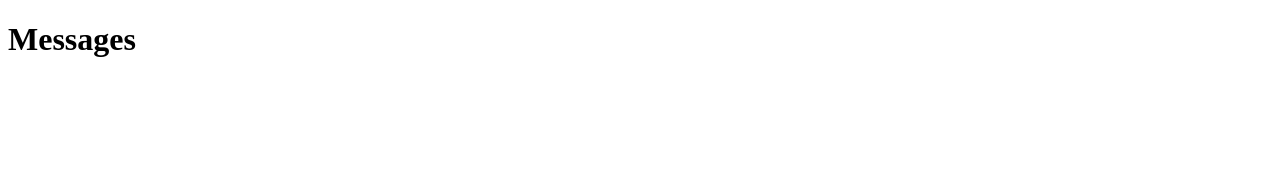
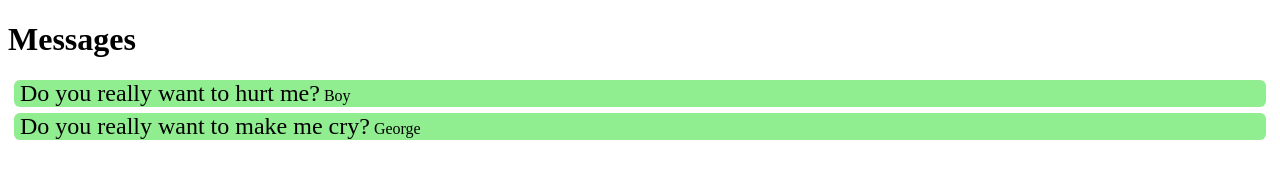
Before and after one commit to tuftsdev/cs120-rpettibone, a plain HTML site: page messages/index.html in a window 1280 px wide. Drawn offline with Linux system fonts and the light colour scheme.

Commit message:
complete javascript function

```diff
--- a/messages/index.html
+++ b/messages/index.html
@@ -8,7 +8,14 @@
   <script>
     function loadMessages() {
       jsonData = '[{"id":1,"content":"Do you really want to hurt me?","username":"Boy"},{"id":2,"content":"Do you really want to make me cry?","username":"George"}]';
-      // Your code here......
+      theMessages = JSON.parse(jsonData);
+      theInnerHTML = '';
+      for(x in theMessages) {
+        theInnerHTML = theInnerHTML + '<p style="background-color:lightgreen; border-radius:6px; margin:6px;">' +
+                      '<span style="font-size:24px; padding-left:6px;">' + theMessages[x].content + '</span> ' + theMessages[x].username + '</p>';
+      }
+      document.getElementById('messages').innerHTML = theInnerHTML;
+      //NOTE: I did a bad thing by adding the styling directly to the elements, but we couldn't modify the HTML to add a stylesheet.
     }
   </script>
 </head>
```
